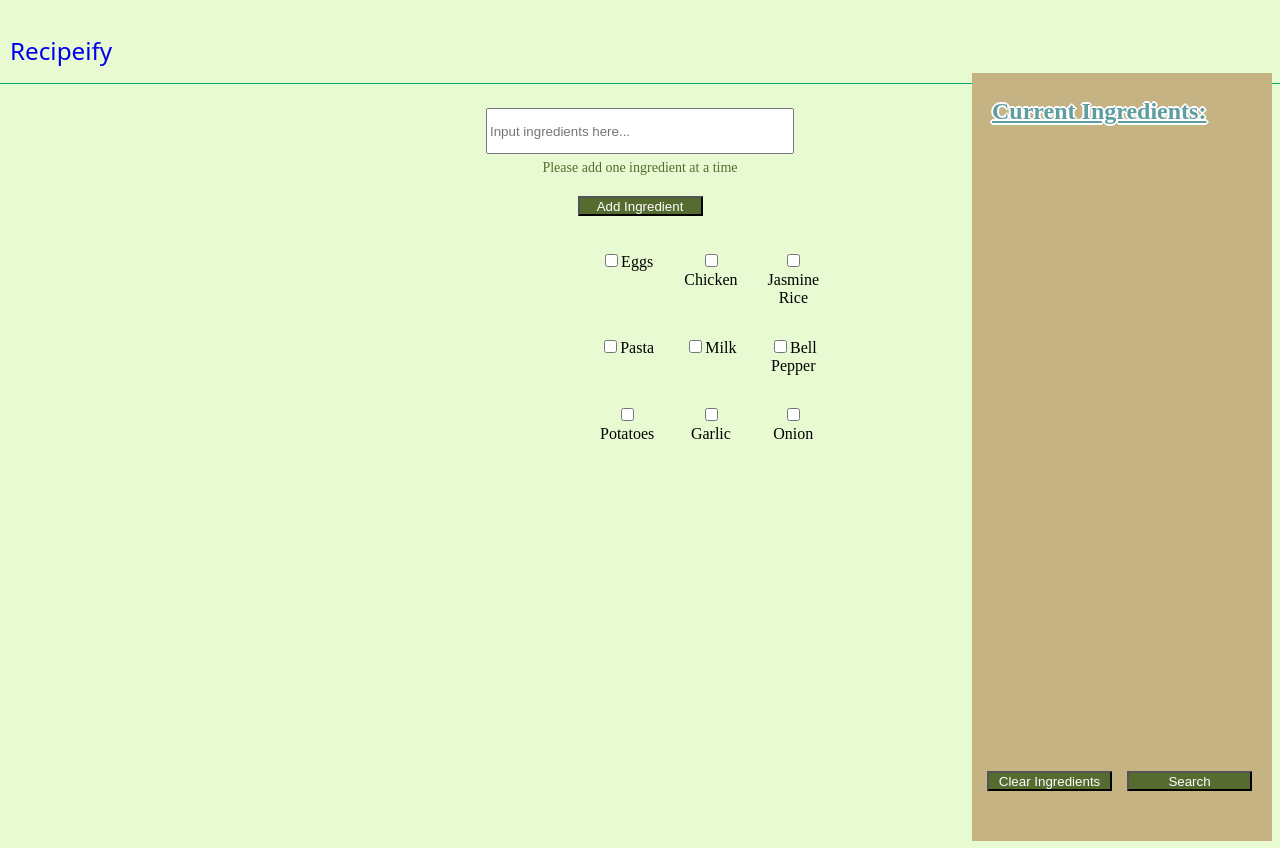
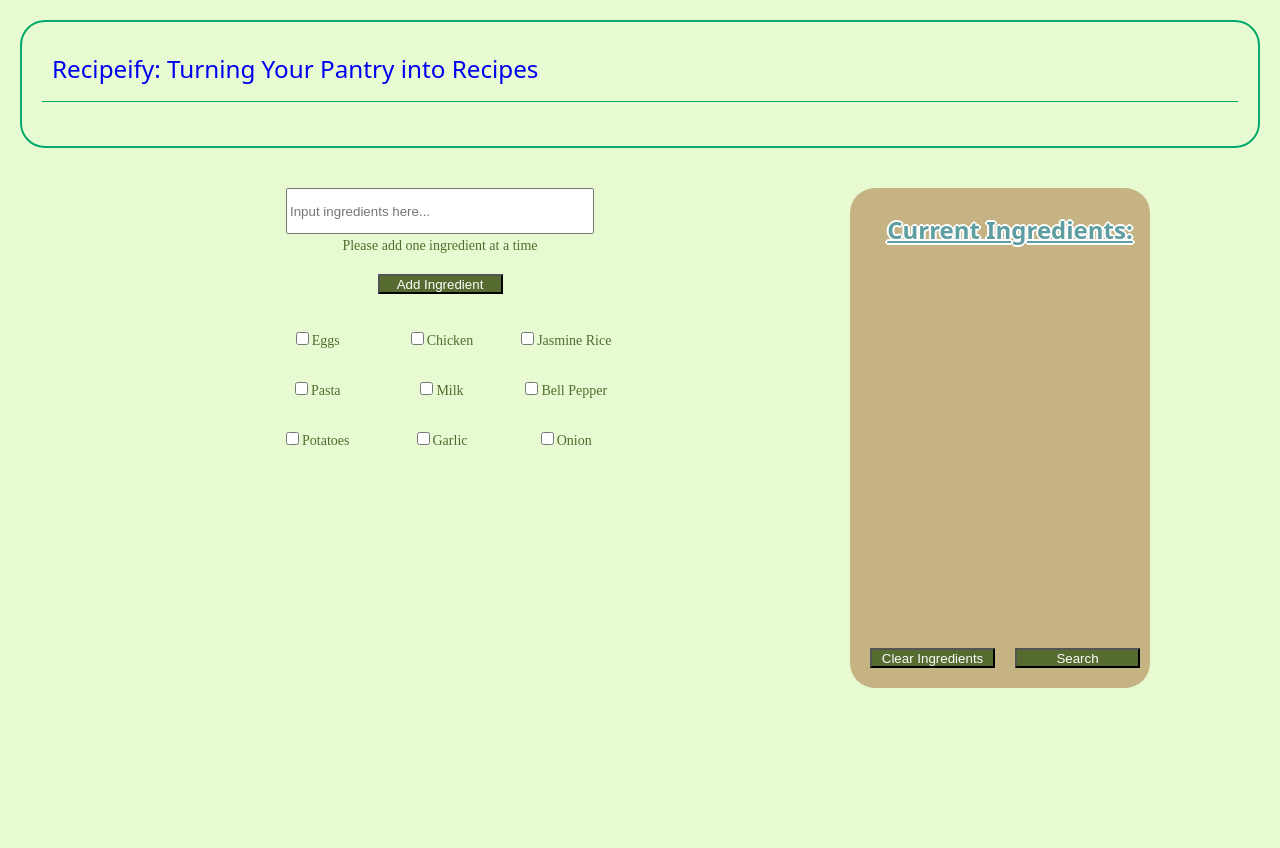
Before and after one commit to SoulaiVang/Recipify, a React (Create React App) app: page / in a window 1280 px wide. After the commit the page ends 800 px from the top, so only its background shows below. Built offline with nearby package versions, Linux system fonts and the light colour scheme.

Commit message:
Changed CSS styling from absolute to relative positioning on most items

```diff
--- a/src/IngredientPage.css
+++ b/src/IngredientPage.css
@@ -4,141 +4,18 @@
 
 body {
   margin: 0px;
+  background-color: #e8fad1;
 }
 
-.App {
-  text-align: center;
-  background-color: #e8fad1;
-  height: 100vh;
-  padding-top: 1.5rem !important;
-  padding-bottom: 1.5rem !important;
-}
-.App-header {
-  align-items: center;
-  font-size: 20px;
-  color:cadetblue;
-  text-shadow: 2px 0 #fff, -2px 0 #fff, 0 2px #fff, 0 -2px #fff,
-             1px 1px #fff, -1px -1px #fff, 1px -1px #fff, -1px 1px #fff;
-  background-color: #65A76B;
-  font-family: 'Times New Roman';
-}
-.App-content {
-  /* min-height: 100vh;
-  display: flex;
-  flex-direction: row;
-  align-items: center;
-  justify-content: center; */
-  min-height: 100vh;
-  font-size: 30px;
-  color:darkolivegreen;
-  font-family: 'Times New Roman';
-}
-.add-ingredient-button{
-  width: 125px; /* Set the width as needed */
-  height: 20px;
-  align-items: center;
-  margin: 10px;
-  margin-top: 20px;
-  background-color: darkolivegreen;
-  color: white;
+/* CSS for Title Website Block */
+.header-block {
+  border: 2px solid #04AA6D;
+  border-radius: 25px;
+  padding: 20px;
+  margin: 20px;
+  margin-bottom: 40px;
 }
 
-/*Add ingredients(input, instructions, etc)*/
-.add-ingredients {
-  display: flex; /*places items above/below one another */
-  flex-direction: column;
-  align-items: center;
-  font-size: 14px;
-  color:darkolivegreen;
-  font-family: 'Times New Roman';
-}
-.add-ingredients-input{
-  width: 300px; /* Set the width as needed */
-  height: 40px;
-  align-items: center;
-}
-.ingredient-buttons {
-  display: flex;
-  flex-direction: row;
-  align-items: center;
-  border: 2px solid #04AA6D; /* Green */
-}
-
-/*Recipe display*/
-/* .display-label{
-  color:darkolivegreen;
-  font-size: 30px;
-  text-decoration: underline;
-}
-.recipe{
-  color:cadetblue;
-  font-size: 20px;
-  font-weight: bold;
-} */
-
-/*Right panel for current ingredients and search button*/
-.right-panel {
-  position: absolute;
-  top: 72.5px;
-  right: 8px;
-  width: 300px; /* Adjust width as needed */
-  height: 768px;
-  background-color: #C5B384; /* Choose your desired color */
-  box-sizing: border-box; /*Ensure padding is included in width/height*/
-  overflow-y: auto; /* Add scroll if content overflows */
-  align-items: left;
-}
-.current-ingredients-label{
-  color:cadetblue;
-  font-size: 24px;
-  font-weight: bold;
-  position: absolute;
-  text-decoration: underline;
-  margin-top: 25px;
-  margin-left: 20px;
-  text-shadow: 2px 0 #fff, -2px 0 #fff, 0 2px #fff, 0 -2px #fff,
-             1px 1px #fff, -1px -1px #fff, 1px -1px #fff, -1px 1px #fff;
-}
-.ingredient-list{
-  color:cadetblue;
-  font-size: 20px;
-  font-weight: bold;
-  position: absolute;
-  margin-top: 55px;
-  margin-left: 20px;
-}
-.clear-ingredients-button{
-  width: 125px;
-  height: 20px;
-  background-color: darkolivegreen;
-  color: white;
-  position: absolute;
-  bottom: 40px;
-  right: 150px;
-}
-.search-button {
-  width: 125px;
-  height: 20px;
-  background-color: darkolivegreen;
-  color: white;
-  position: absolute;
-  bottom: 50px;
-  right: 20px;
-}
-
-/*Check boxes*/
-.ingredient-checkboxes {
-  align-items: right;
-  position: absolute;
-  margin-top: 25px;
-  margin-left: 600px;
-  width: 100px;
-  display: grid;
-  grid-gap: 30px;
-  grid-template-columns: 1fr 1fr 1fr;
-}
-
-/* NEW CSS STYLING BELOW */
 .title-header {
   padding-bottom: 1rem;
   margin-bottom: 1.5rem;
@@ -157,3 +34,104 @@ body {
   margin-left: 10px;
   margin-top: 10px;
 }
+
+.main-interface {
+  display: flex;
+  margin: 30px;
+}
+
+/* Add ingredients(input, instructions, etc) */
+.add-ingredients {
+  display: flex; /*places items above/below one another */
+  flex-direction: column;
+  align-items: center;
+  flex-grow: 1;
+  font-size: 14px;
+  color:darkolivegreen;
+  font-family: 'Times New Roman';
+}
+
+.add-ingredients-input{
+  width: 300px; /* Set the width as needed */
+  height: 40px;
+  align-items: center;
+}
+
+.add-ingredient-button{
+  width: 125px; /* Set the width as needed */
+  height: 20px;
+  align-items: center;
+  margin: 10px;
+  margin-top: 20px;
+  background-color: darkolivegreen;
+  color: white;
+}
+
+.ingredient-buttons {
+  display: flex;
+  flex-direction: row;
+  align-items: center;
+  border: 2px solid #04AA6D; /* Green */
+}
+
+/* Check boxes */
+.ingredient-checkboxes {
+  align-items: center;
+  position: relative;
+  margin-top: 25px;
+  display: grid;
+  grid-gap: 30px;
+  grid-template-columns: 1fr 1fr 1fr;
+}
+
+/* Right panel for current ingredients and search button */
+.right-panel {
+  position: relative;
+  border-radius: 25px;
+  margin-right: 100px;
+  width: 300px; /* Adjust width as needed */
+  height: 500px;
+  background-color: #C5B384; /* Choose your desired color */
+  box-sizing: border-box; /*Ensure padding is included in width/height*/
+  overflow-y: auto; /* Add scroll if content overflows */
+  font-family: system-ui, -apple-system, BlinkMacSystemFont, 'Segoe UI', Roboto, Oxygen, Ubuntu, Cantarell, 'Open Sans', 'Helvetica Neue', sans-serif;
+}
+
+.current-ingredients-label {
+  color:cadetblue;
+  font-size: 24px;
+  font-weight: bold;
+  position: relative;
+  text-decoration: underline;
+  margin-top: 25px;
+  margin-left: 20px;
+  text-shadow: 2px 0 #fff, -2px 0 #fff, 0 2px #fff, 0 -2px #fff,
+             1px 1px #fff, -1px -1px #fff, 1px -1px #fff, -1px 1px #fff;
+}
+
+.ingredient-list {
+  color:cadetblue;
+  font-size: 20px;
+  font-weight: bold;
+  position: relative;
+}
+
+.clear-ingredients-button {
+  width: 125px;
+  height: 20px;
+  background-color: darkolivegreen;
+  color: white;
+  position: absolute;
+  bottom: 10px;
+  left: 10px;
+}
+
+.search-button {
+  width: 125px;
+  height: 20px;
+  background-color: darkolivegreen;
+  color: white;
+  position: absolute;
+  bottom: 20px;
+  right: 10px;
+}
--- a/src/IngredientPage.js
+++ b/src/IngredientPage.js
@@ -49,11 +49,14 @@ const IngredientPage = () => {
 
   return (
     <div className="App">
+      <div class="header-block">
         <header class="title-header">
           <a href="/" class="title-href">
-          <span class="title-span">Recipeify</span>
+            <span class="title-span">Recipeify: Turning Your Pantry into Recipes</span>
           </a>
         </header>
+      </div>
+      <div className="main-interface">
         <div className="add-ingredients">
           <input
             type="text"
@@ -66,6 +69,18 @@ const IngredientPage = () => {
           <button className="add-ingredient-button" onClick={addIngredient}>
               Add Ingredient
           </button>
+          <div className='ingredient-checkboxes'>
+          {common_ingredients.map((ingredient, index) => (
+            <label key={index}>
+              <input
+              type="checkbox"
+              value= {ingredient}
+              onChange={(event) => handleCheckboxChange(event, ingredient)}
+              />
+              {ingredient}
+            </label>
+          ))}
+          </div>
         </div>
 
         <div className="right-panel">
@@ -87,18 +102,6 @@ const IngredientPage = () => {
             Search
           </button>
         </div>
-
-      <div className='ingredient-checkboxes'>
-        {common_ingredients.map((ingredient, index) => (
-          <label key={index}>
-            <input
-            type="checkbox"
-            value= {ingredient}
-            onChange={(event) => handleCheckboxChange(event, ingredient)}
-            />
-            {ingredient}
-          </label>
-        ))}
       </div>
     </div>
   );
```
Lines whose indentation alone changed are shown as unchanged.
